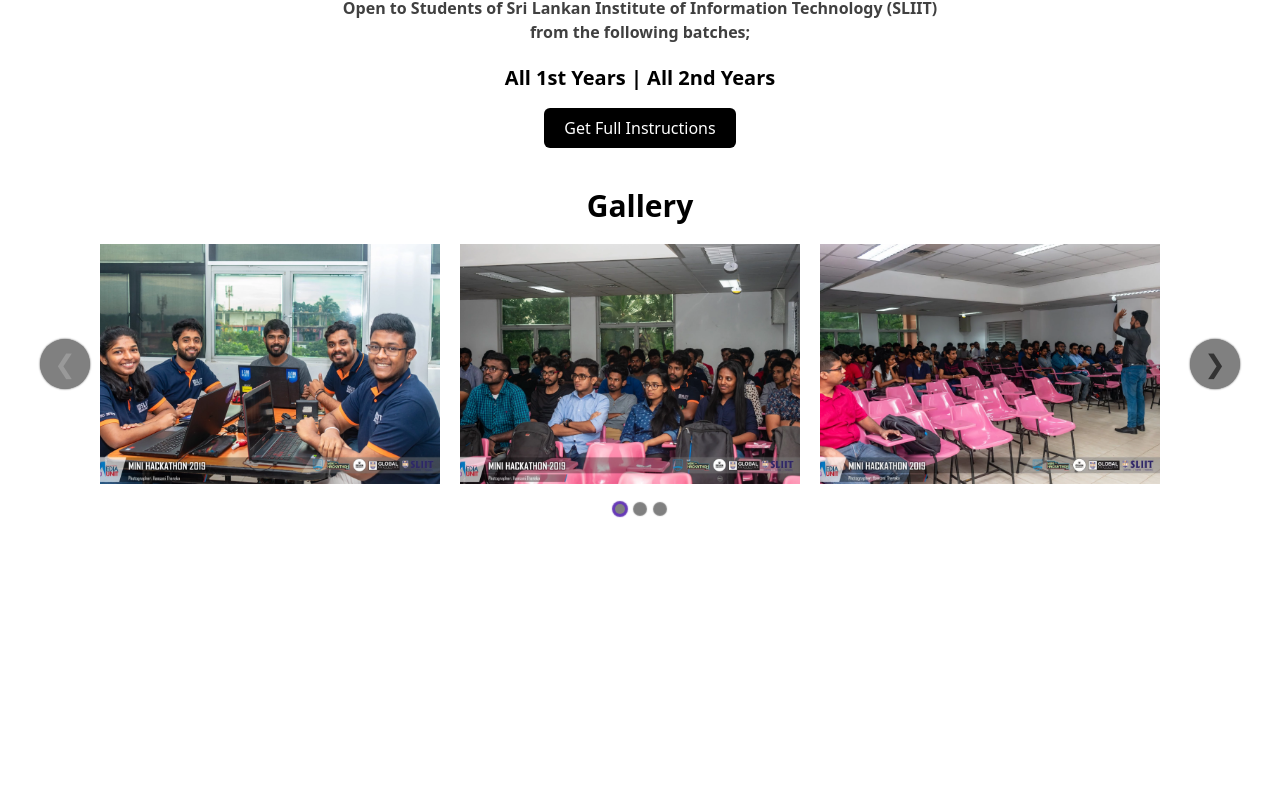
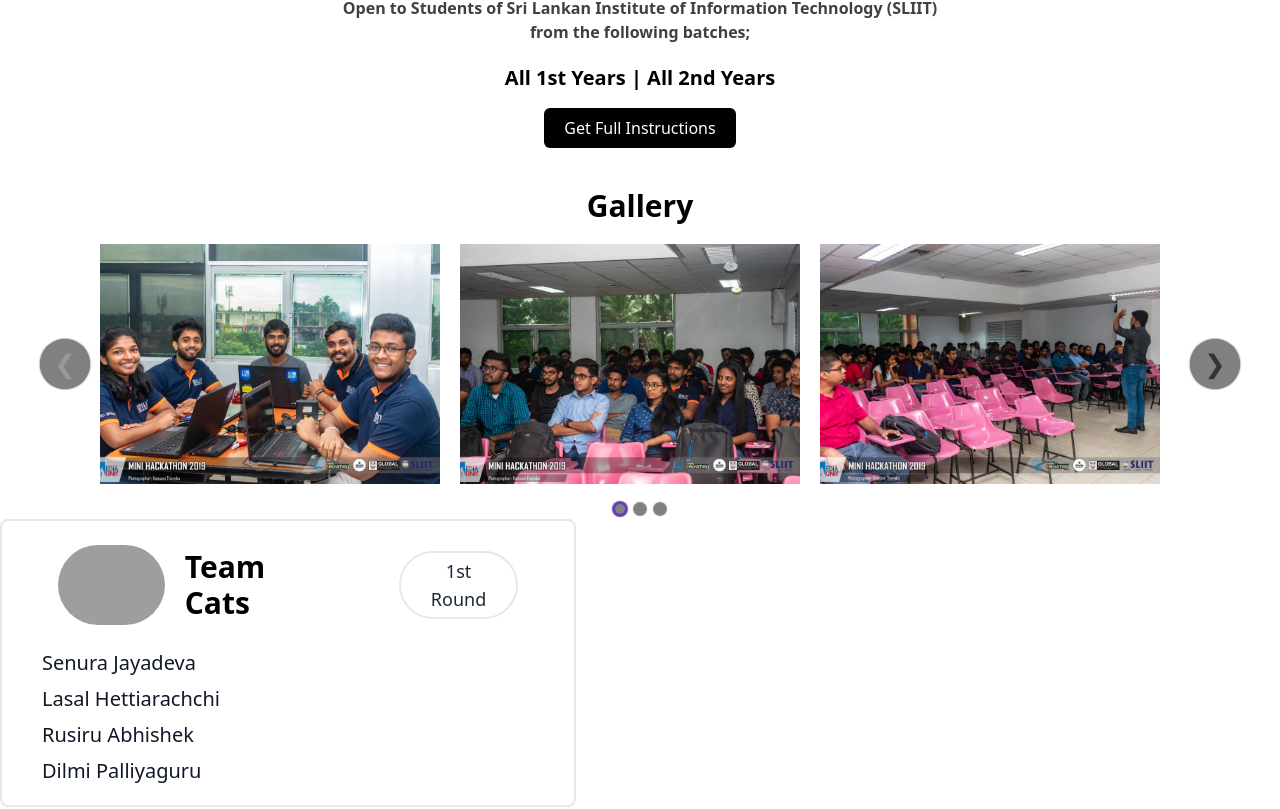
Before and after one commit to ms-club-sliit/minihackathon-2022, a React (Create React App) app: page / in a window 1280 px wide. Shown: the part 212-1021 px from the top of the page. Before the commit the page ends 800 px from the top, so only its background shows below. Built offline with nearby package versions, Linux system fonts and the light colour scheme; grey boxes are pictures that could not be loaded.

Commit message:
Implement card for team overview

```diff
--- a/package.json
+++ b/package.json
@@ -15,8 +15,6 @@
 		"react-icons": "^4.3.1",
 		"react-scripts": "5.0.1",
 		"styled-components": "^5.3.5",
-    "react-icons": "^4.4.0",
-    "react-scripts": "5.0.1",
 		"react-vertical-timeline-component": "^3.5.2",
 		"web-vitals": "^2.1.0"
 	},
--- a/src/App.js
+++ b/src/App.js
@@ -1,12 +1,14 @@
 import { Gallery, Rules } from "./views";
 import { Navbar } from "./components";
+import TeamCard from "./components/TeamCard/TeamCard";
 
 function App() {
 	return (
 		<>
 			<Navbar />
 			<Rules />
-      <Gallery />
+			<Gallery />
+			<TeamCard />
 		</>
 	);
 }
--- /dev/null
+++ b/src/components/TeamCard/TeamCard.jsx
@@ -0,0 +1,27 @@
+import React from "react";
+
+export default function TeamCard() {
+	return (
+		<div class="block px-6 py-4 rounded-lg  bg-white md:w-[36rem]  md:h-[18rem] border-2">
+			<div className="md:flex items-center px-8 py-2">
+				<img
+					src="https://www.drodd.com/images16/black-color13.jpg"
+					class="max-w-sm  md:h-[5rem] rounded-full object-cover h-48"
+					alt="Team Cats"
+				/>
+				<h1 className=" ml-5 text-3xl font-bold mr-12">Team Cats</h1>
+				<button class="ml-8 rounded-full border-2 px-5 py-1 text-lg md:text-gray-800 object-cover">
+					1st Round
+				</button>
+			</div>
+			<div class="p-4">
+				<p class="text-gray-900 text-xl font-medium mb-2">Senura Jayadeva</p>
+				<p class="text-gray-900 text-xl font-medium mb-2">
+					Lasal Hettiarachchi
+				</p>
+				<p class="text-gray-900 text-xl font-medium mb-2">Rusiru Abhishek</p>
+				<p class="text-gray-900 text-xl font-medium mb-2">Dilmi Palliyaguru</p>
+			</div>
+		</div>
+	);
+}
```
Lines whose indentation alone changed are shown as unchanged.
